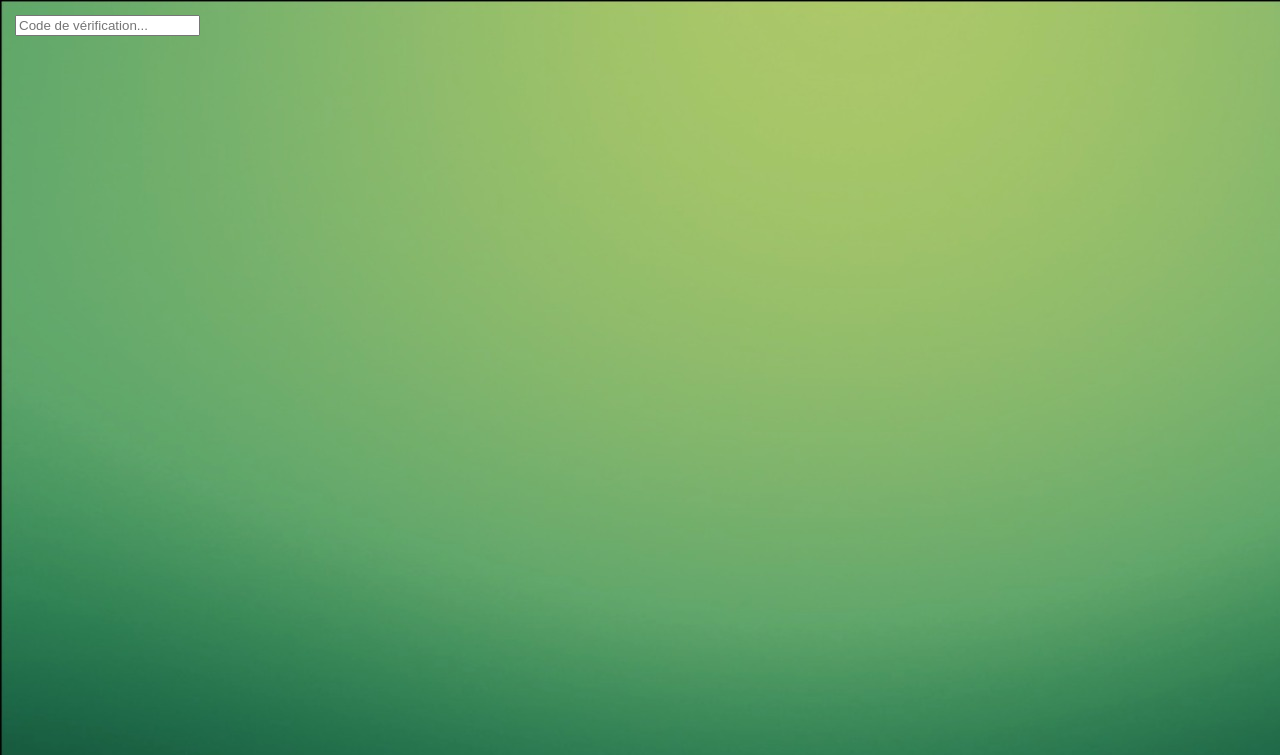
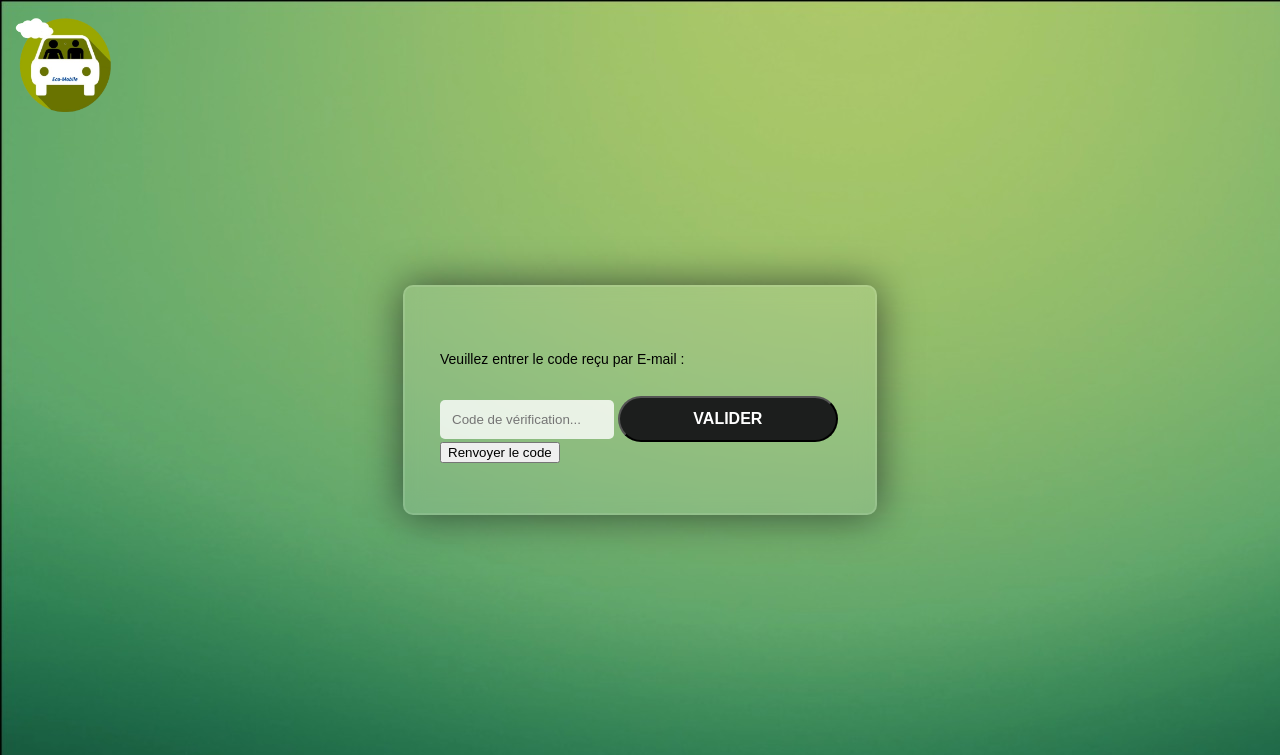
Before and after one commit to franfran23/eco-mobile, a Flask app: page /verif in a window 1280 px wide. Shown: the top 755 px of the page. Run offline with Flask 3, Linux system fonts and the light colour scheme.

Commit message:
add Google Map and boutons à verif + readMe updated

```diff
--- a/static/style.css
+++ b/static/style.css
@@ -7,6 +7,7 @@ body {
     color: black;
     background-color: #3f6d52;
     background-image: url("/static/Images/background.jpg");
+    background-repeat: no-repeat;
 }
 
 header {
@@ -123,10 +124,22 @@ input#messageInput::placeholder{color: #000000;}
    top: 20px;
 }
 
+/*Essaie de bulle de chat */
+/*#messages{
+    text-align: end;
+
+    text-decoration: none;
+    padding: 10px;
+    font-family: arial;
+    font-size: 1em;
+    background-color: #ffffff;
+    border-radius: 24px;
+    box-shadow: 2px 3px 12px #444444;
+    border: none;
+}*/
 
 .messages{
     width: 80%;
-    align-self: end;
 }
 
 .username{
@@ -168,6 +181,15 @@ input.login {
     border-radius: 20px;
     background-color: rgba(255, 255, 255, 0.8);
     box-shadow: inset 0 1px 3px rgba(0, 0, 0, 0.1);
+}
+
+/* code de verification */
+input.code{
+    width: 150px;
+    padding: 12px;
+    border-radius: 5px;
+    background-color: rgba(255, 255, 255, 0.8);
+    border: none;
 }
 
 button[type="submit"] {
@@ -273,3 +295,13 @@ a{
     grid-template-columns: repeat(auto-fill,
     minmax(400px, 1fr));
 }
+
+#googleMap{
+    width:600px ;
+    height: 450px;
+    border: none;
+    position: relative;
+    left: 50%;
+    top: 400px;
+    transform: translate(-50%, -50%);
+}
--- a/templates/index.html
+++ b/templates/index.html
@@ -39,6 +39,8 @@
 		<div class="info-message">{{ message }}</div>
 		<div class="info-message">{{ connexion }}</div>
 	</center>
+<!-- Google Map -->
+	<iframe id="googleMap" src="https://www.google.com/maps/embed?pb=!1m18!1m12!1m3!1d5051.907596905485!2d3.1402815935791084!3d50.72079630000001!2m3!1f0!2f0!3f0!3m2!1i1024!2i768!4f13.1!3m3!1m2!1s0x47c3292cc494af8b%3A0x3b201b533e4e4d6!2sLYC%C3%89E%20PRIV%C3%89%20CATHOLIQUE%20LICP%20(EIC)!5e0!3m2!1sfr!2sfr!4v1715953987669!5m2!1sfr!2sfr" allowfullscreen="True" loading="lazy" referrerpolicy="no-referrer-when-downgrade"></iframe>
 </body>
 
 </html>
--- a/templates/verif.html
+++ b/templates/verif.html
@@ -10,9 +10,13 @@
 </head>
 
 <body>
+	<a href= "/signup"><img src="/static/Images/logo.png" class="logo" alt="Logo" /></a>
 	<div class="info-message">{{ message }}</div>
-	<form method='post' action="">
+	<form class="login-form" method='post' action="">
+		<p>Veuillez entrer le code reçu par E-mail : </p>
 		<input type="hidden" name="username" value="{{ username }}">
-		<input type="text" name="code" placeholder="Code de vérification...">
+		<input class="code" type="text" name="code" placeholder="Code de vérification...">
+		<button type="submit" >VALIDER</button> </br>
+		<button >Renvoyer le code</button>
 	</form>
 </body>
```
Also changed, not shown: README.md, db.sqlite.
